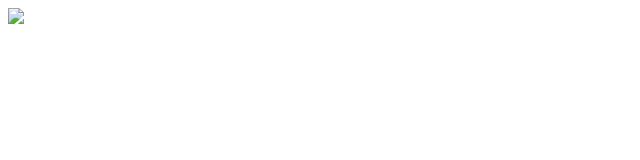
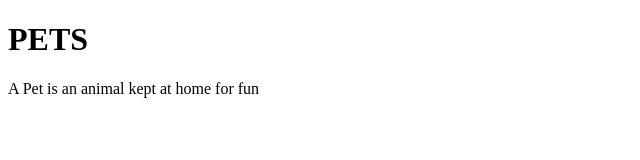
Before and after one commit to Andrew-1000/pet-web, a plain HTML site: page index.html in a window 1280 px wide. Shown: the whole page, without its empty margins (0-640 px from the left). Drawn offline with Linux system fonts and the light colour scheme.

Commit message:
Add new paragraph

```diff
--- a/index.html
+++ b/index.html
@@ -4,10 +4,11 @@
   <meta charset="UTF-8">
   <meta name="viewport" content="width=device-width, initial-scale=1.0">
   <meta http-equiv="X-UA-Compatible" content="ie=edge">
-  <title>My Pet</title>
-</head>
+
+  <title> My Pet </title>
 <body>
-  <img src="images/pet-background-gold.jpg">
+ <h1>PETS</h1>
+ <p>A Pet is an animal kept at home for fun</p>
 
 </body>
 
```
Also changed, not shown: images/67-672202_dog-and-cat-silhouette-transparent-background-dog-and.png (added), images/IMG_20190801_111059.jpg (added), images/cat.jpeg (added), images/pet-background-gold.jpg (added).
